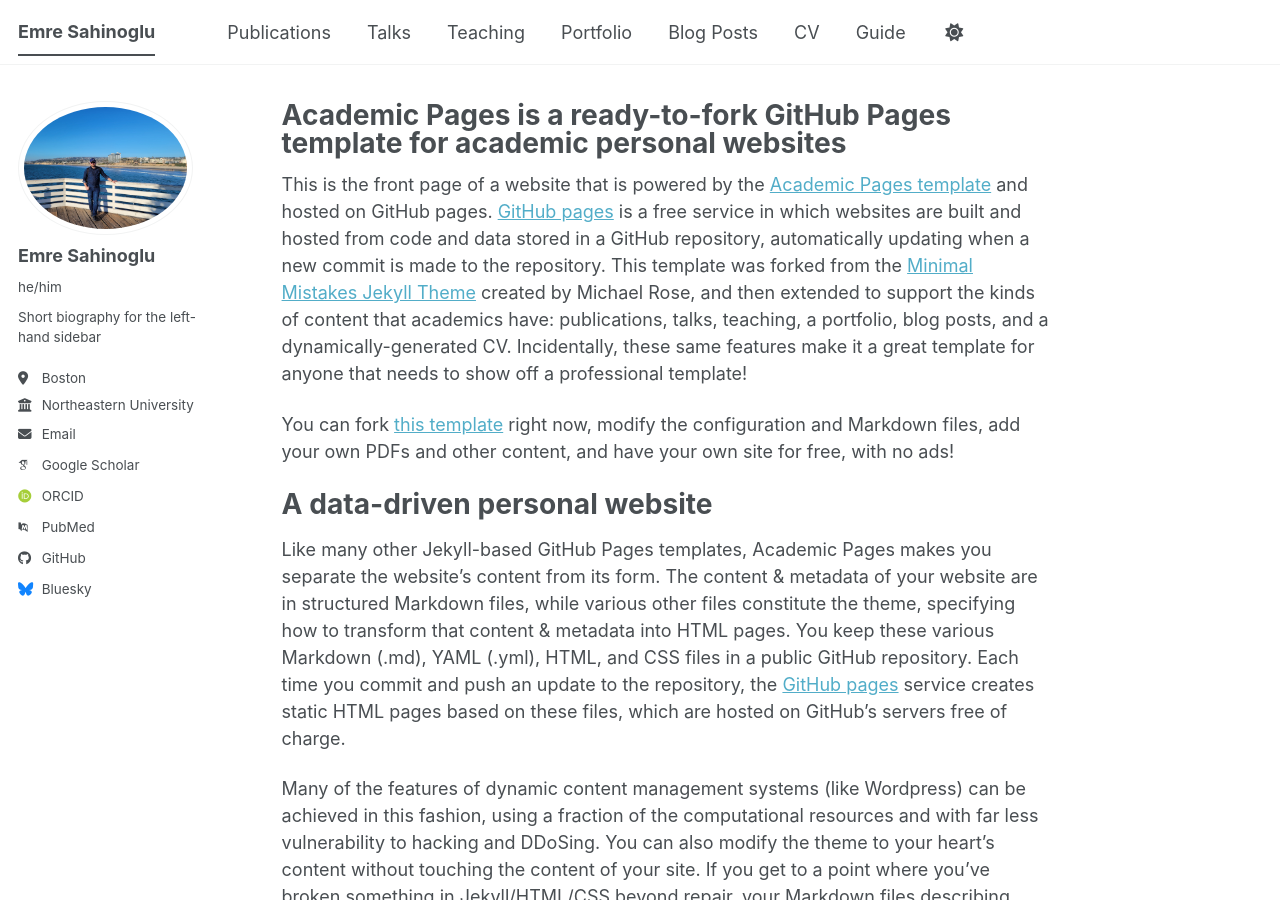
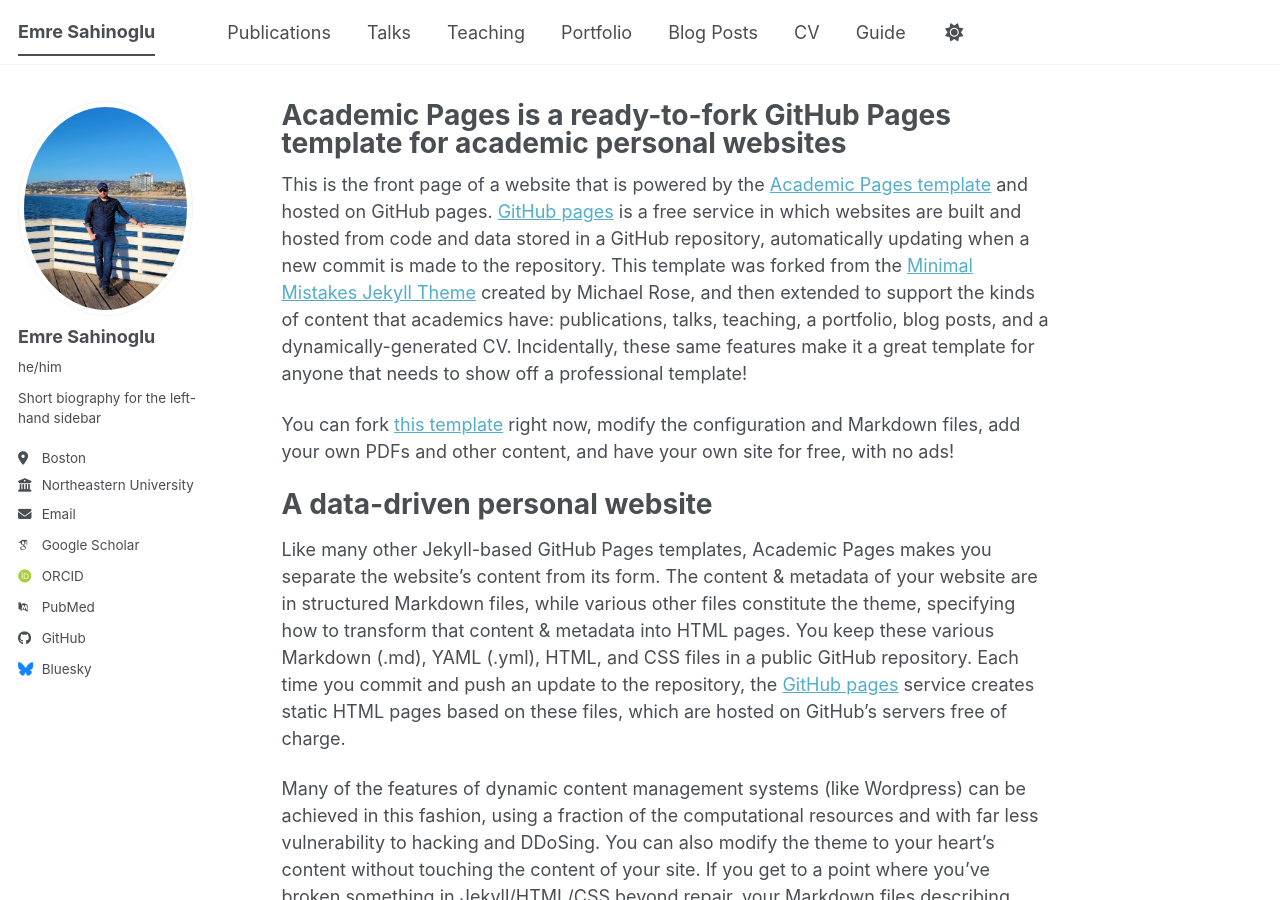
Before and after one commit to emreesahinoglu/emreesahinoglu.github.io, a Jekyll site: the page built from _pages/about.md, in a window 1280 px wide and 900 px high. Built offline with Jekyll 4.4.1, drawn with Linux system fonts in a browser that asks for light colours; some web fonts are replaced; a script bundle is joined from its source files by our own code; library files that are not in the unit come from our copies.

Commit message:
Update _config.yml

```diff
--- a/_config.yml
+++ b/_config.yml
@@ -23,7 +23,7 @@
 #               Additional customization can be done by editing /_includes/author-profile.html
 author:
   # Biographic information
-  avatar           : "profile.JPG"
+  avatar           : "profile_zoom.jpg"
   name             : "Emre Sahinoglu"
   pronouns         : "he/him"
   bio              : "Short biography for the left-hand sidebar"
```
